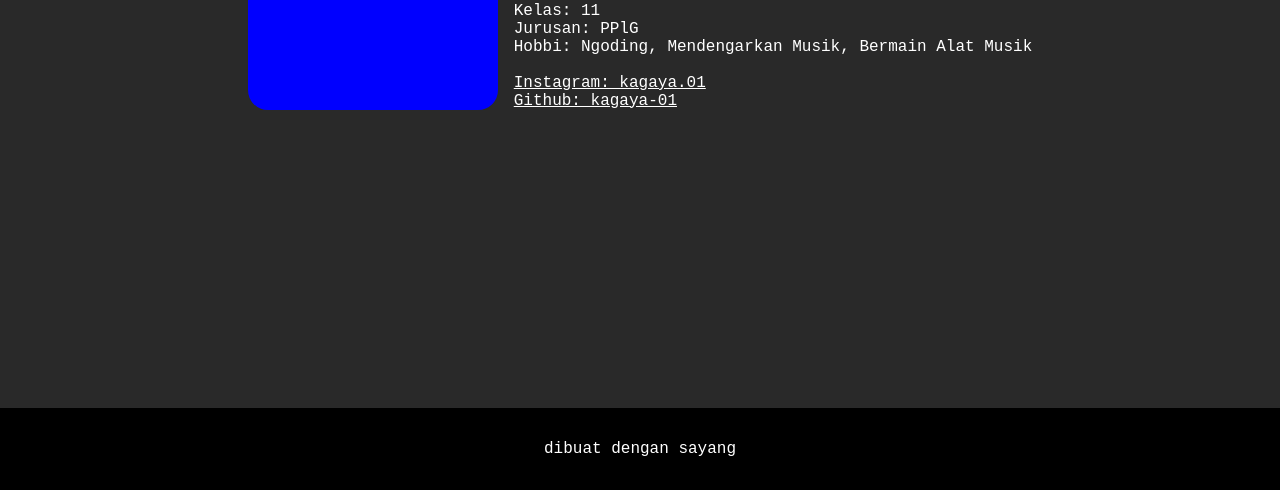
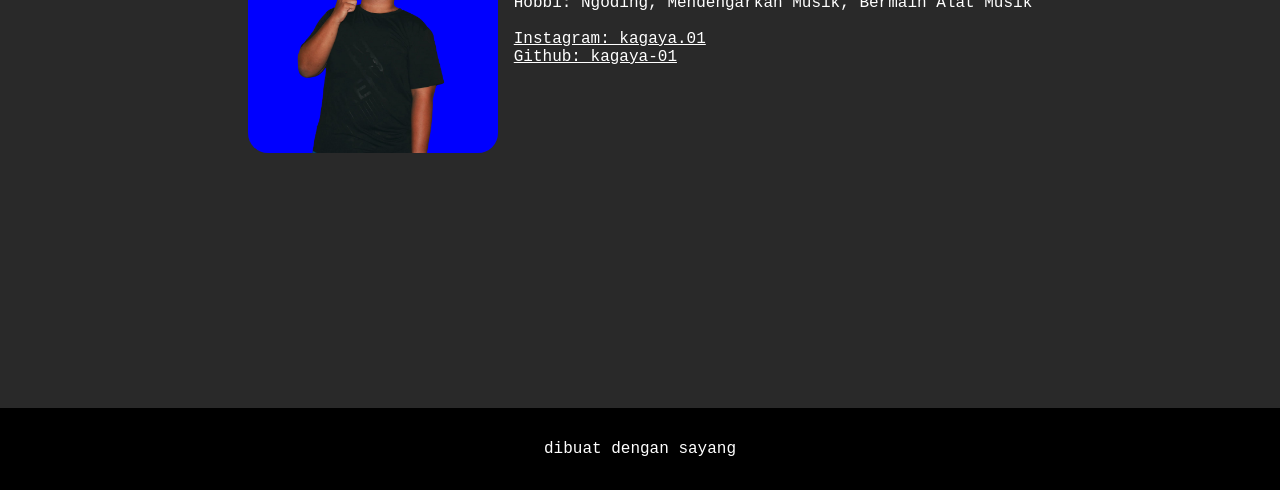
Before and after one commit to kagaya-01/neracode-web, a plain HTML site: page index.html in a window 1280 px wide. Shown: the part 407-897 px from the top of the page. Drawn offline with Linux system fonts and the light colour scheme.

Commit message:
Update index.html

```diff
--- a/index.html
+++ b/index.html
@@ -113,7 +113,7 @@
 
     <div class="main-content">
       <div class="container">
-        <img src="img/foto-saya.png" alt="" />
+        <img src="foto-saya.png" alt="" />
         <div class="desc">
           <h1>Halo saya Hibban!</h1>
           <ul>
```
